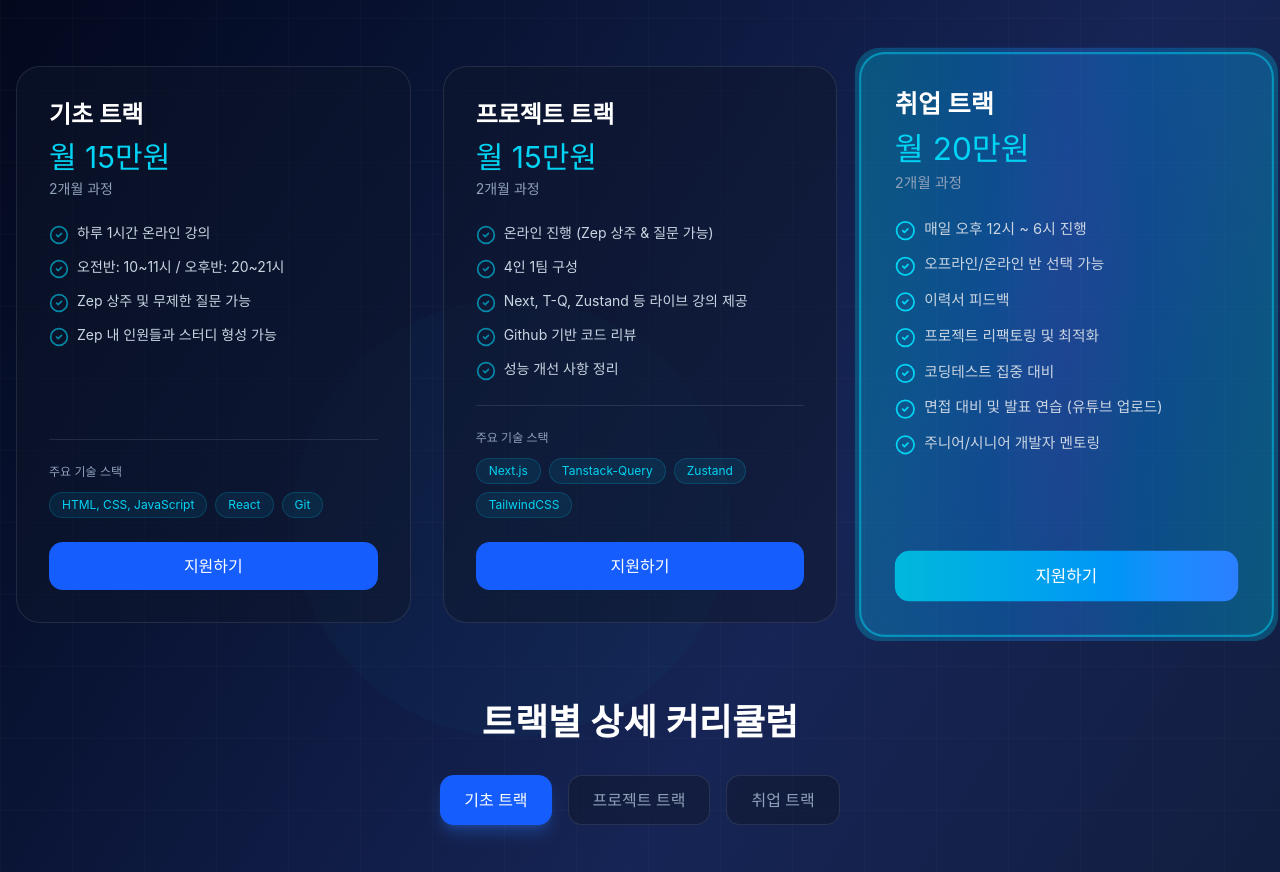
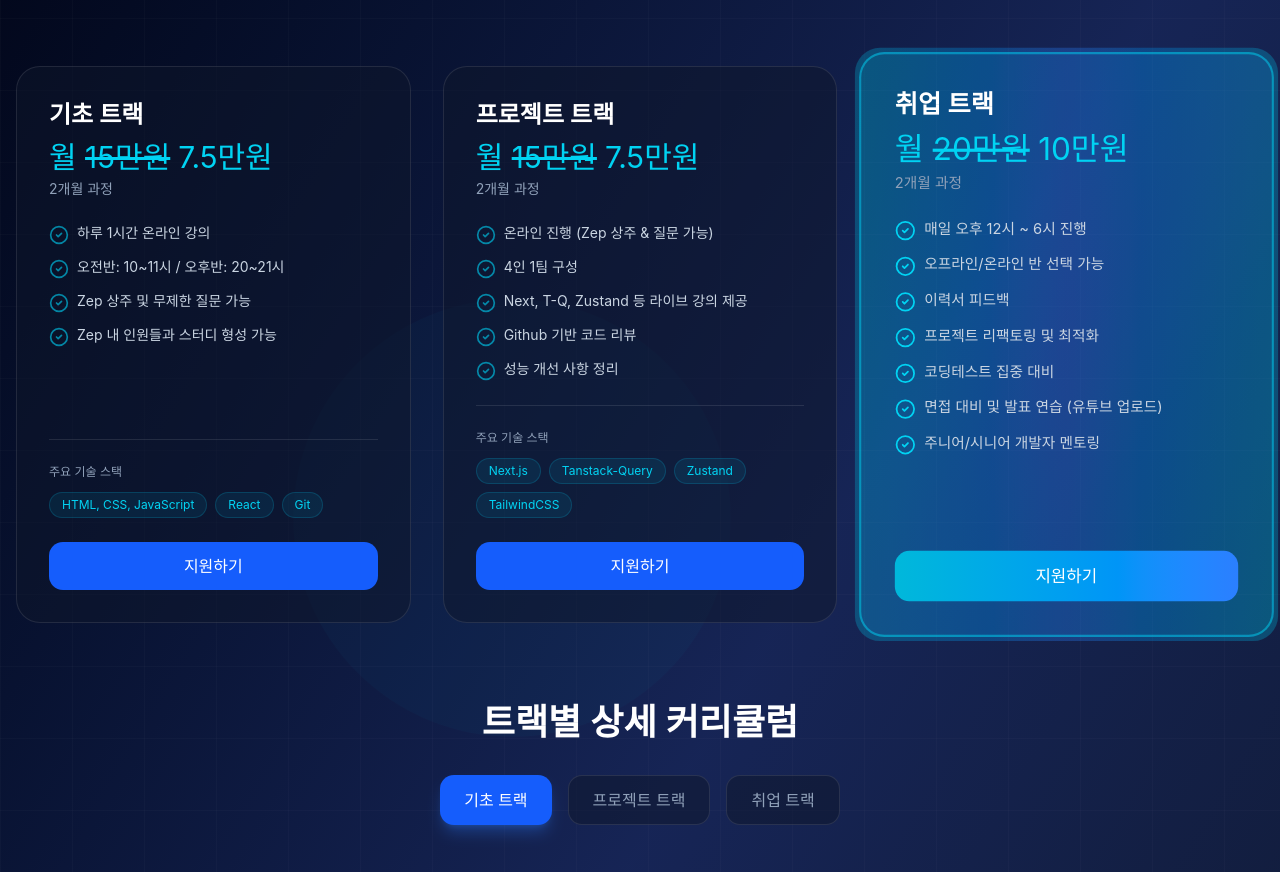
Before and after one commit to Yun-Jehyeok/tmmakers-page, a React (Vite) app: page / in a window 1280 px wide. Shown: the part 3084-3956 px from the top of the page. Built offline with nearby package versions, Linux system fonts and the light colour scheme; a web font is replaced by a local one.

Commit message:
discount

```diff
--- a/src/components/ProgramTracks.tsx
+++ b/src/components/ProgramTracks.tsx
@@ -16,6 +16,7 @@ interface Track {
     id: string;
     name: string;
     price: string;
+    discountedPrice: string;
     duration: string;
     isPremium?: boolean;
     badge?: string;
@@ -40,6 +41,7 @@ const tracks: Track[] = [
         id: "basic",
         name: "기초 트랙",
         price: "15만원",
+        discountedPrice: "7.5만원",
         duration: "2개월 과정",
         features: [
             "하루 1시간 온라인 강의",
@@ -53,6 +55,7 @@ const tracks: Track[] = [
         id: "project",
         name: "프로젝트 트랙",
         price: "15만원",
+        discountedPrice: "7.5만원",
         duration: "2개월 과정",
         features: [
             "온라인 진행 (Zep 상주 & 질문 가능)",
@@ -67,6 +70,7 @@ const tracks: Track[] = [
         id: "premium",
         name: "취업 트랙",
         price: "20만원",
+        discountedPrice: "10만원",
         duration: "2개월 과정",
         isPremium: true,
         features: [
@@ -354,7 +358,19 @@ export function ProgramTracks() {
                                                     : "text-cyan-400"
                                             }`}
                                         >
-                                            월 {track.price}
+                                            월{" "}
+                                            <span className="line-through">
+                                                {track.price}
+                                            </span>
+                                        </span>
+                                        <span
+                                            className={`text-3xl ${
+                                                track.isPremium
+                                                    ? "text-cyan-400"
+                                                    : "text-cyan-400"
+                                            }`}
+                                        >
+                                            {track.discountedPrice}
                                         </span>
                                     </div>
                                     <p className="text-sm text-slate-400">
--- a/src/index.css
+++ b/src/index.css
@@ -2184,6 +2184,10 @@
         object-fit: cover;
     }
 
+    .line-through {
+        text-decoration: line-through;
+    }
+
     .p-3 {
         padding: calc(var(--spacing) * 3);
     }
```
